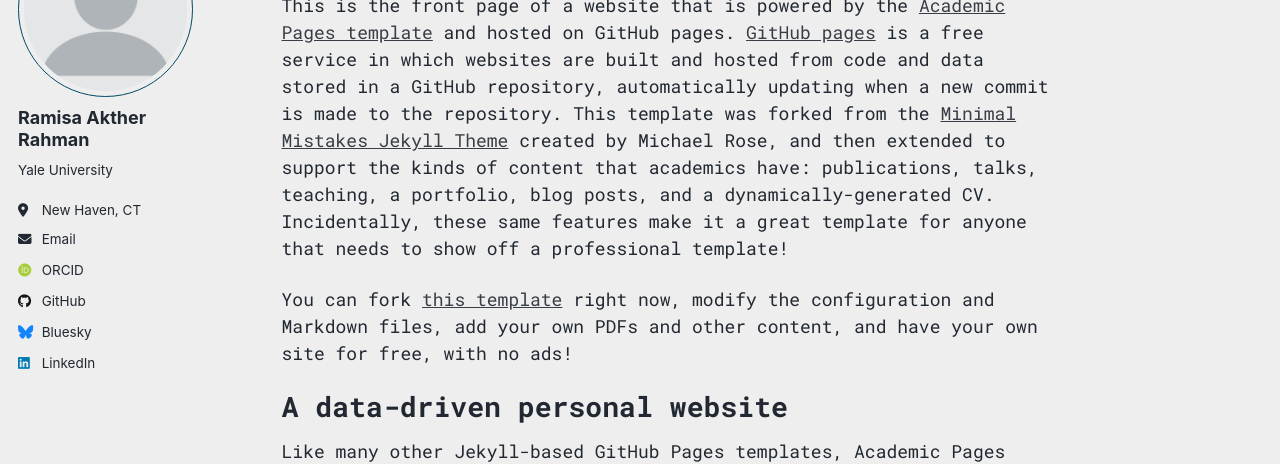
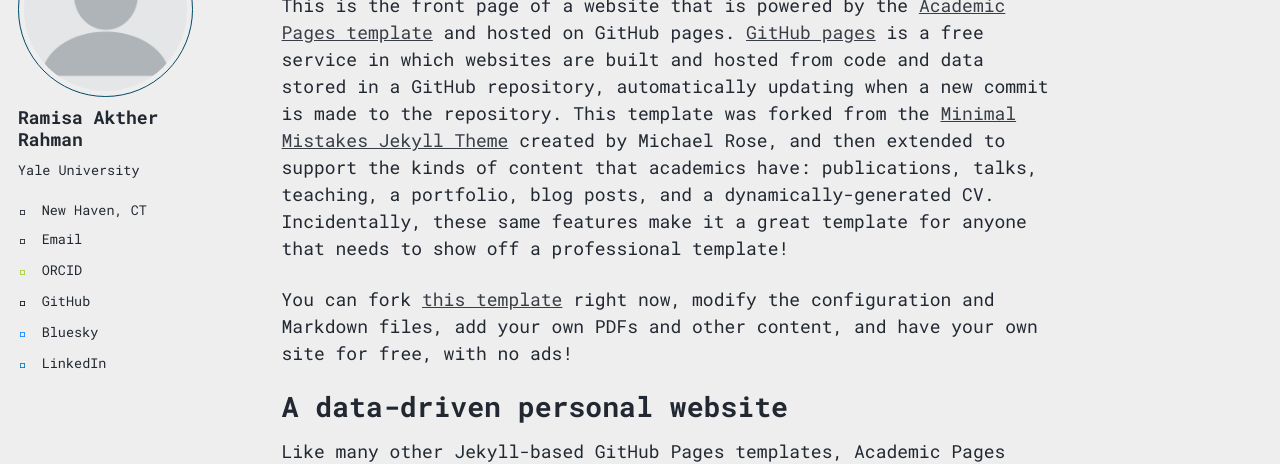
Before and after one commit to ramistarblob/ramistarblob.github.io, a Jekyll site: the page built from _pages/about.md, in a window 1280 px wide. Shown: the part 177-641 px from the top of the page. Built offline with Jekyll 4.4.1, drawn with Linux system fonts in a browser that asks for light colours; some web fonts are replaced; a script that is not in the unit is left out.

Commit message:
Update main.scss

```diff
--- a/assets/css/main.scss
+++ b/assets/css/main.scss
@@ -50,3 +50,9 @@ body {
 h1, h2, h3, h4, h5, h6 {
   font-family: 'Roboto Mono', monospace;
 }
+
+// Sidebar font override
+.sidebar.sticky,
+.sidebar.sticky * {
+  font-family: 'Roboto Mono', monospace;
+}
```
